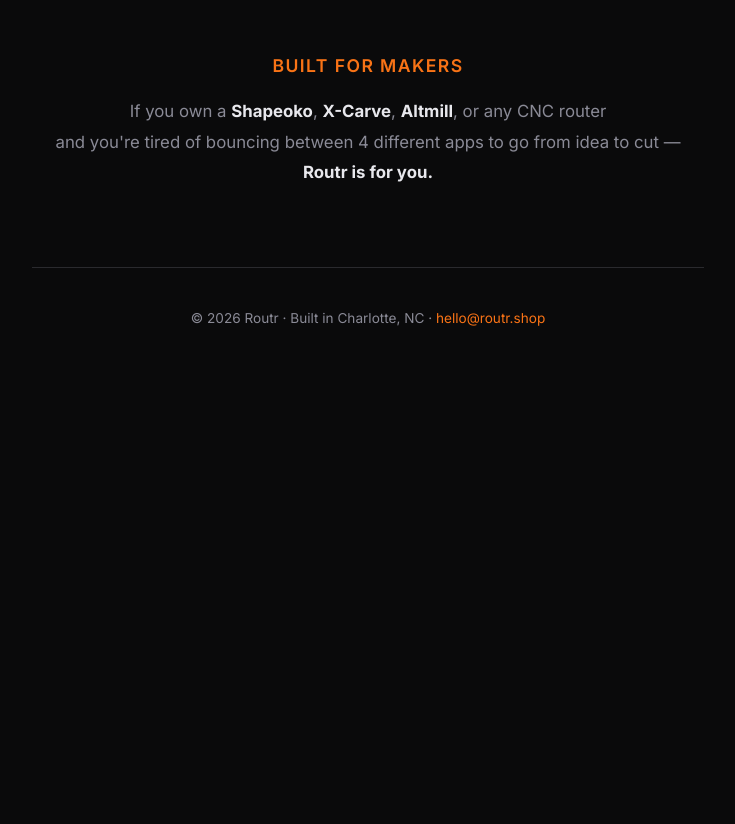
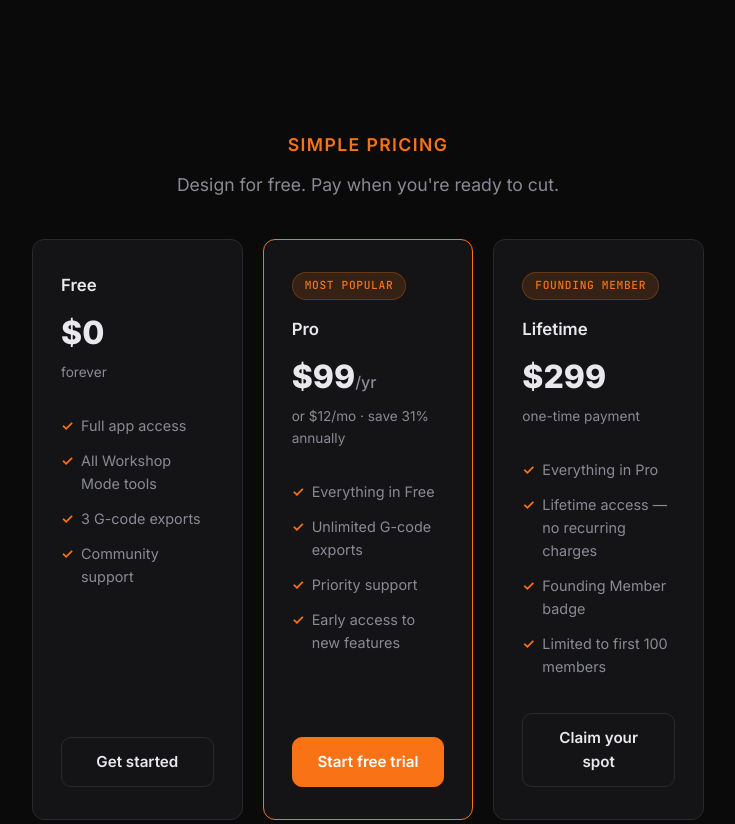
Before and after one commit to danhannah94/routr-landing, a plain HTML site: page index.html in a window 1280 px wide. Shown: the part 1400-2224 px from the top of the page, without its empty margins (272-1007 px from the left). Before the commit the page ends 1770 px from the top, so only its background shows below. Drawn offline with Linux system fonts and the light colour scheme.

Commit message:
feat: update landing page for launch (CTA, pricing, patent pending)

```diff
--- a/index.html
+++ b/index.html
@@ -4,9 +4,9 @@
   <meta charset="UTF-8">
   <meta name="viewport" content="width=device-width, initial-scale=1.0">
   <title>Routr — From Plan to Part, Faster</title>
-  <meta name="description" content="Routr turns your plans into CNC-ready cuts. Upload a PDF, lay out your boards, and generate toolpaths — all in one app. Coming soon.">
+  <meta name="description" content="Routr turns your plans into CNC-ready cuts. Design, generate toolpaths, simulate, and export G-code — all in one app.">
   <meta property="og:title" content="Routr — From Plan to Part, Faster">
-  <meta property="og:description" content="Upload a PDF. Lay out your boards. Generate toolpaths. All in one app.">
+  <meta property="og:description" content="Design. Generate toolpaths. Simulate. Export G-code. All in one app.">
   <meta property="og:type" content="website">
   <meta property="og:url" content="https://routr.shop">
   <link rel="preconnect" href="https://fonts.googleapis.com">
@@ -148,75 +148,43 @@
       background: var(--accent-glow);
     }
 
-    /* EMAIL FORM */
+    /* CTA BUTTON */
     .signup {
       max-width: 460px;
       margin: 0 auto;
+      text-align: center;
     }
 
-    .signup p {
+    .signup .cta-sub {
       font-size: 0.9rem;
       color: var(--text-muted);
-      margin-bottom: 16px;
+      margin-top: 16px;
     }
 
-    .form-row {
-      display: flex;
-      gap: 10px;
-    }
-
-    .form-row input[type="email"] {
-      flex: 1;
-      padding: 14px 18px;
-      border-radius: 10px;
-      border: 1px solid var(--border);
-      background: var(--surface);
-      color: var(--text);
-      font-size: 1rem;
-      font-family: inherit;
-      outline: none;
-      transition: border-color 0.2s;
-    }
-
-    .form-row input[type="email"]::placeholder {
-      color: var(--text-muted);
-    }
-
-    .form-row input[type="email"]:focus {
-      border-color: var(--accent);
-    }
-
-    .form-row button {
-      padding: 14px 28px;
-      border-radius: 10px;
+    .cta-button {
+      display: inline-block;
+      width: 100%;
+      max-width: 460px;
+      padding: 18px 32px;
+      border-radius: 12px;
       border: none;
       background: var(--accent);
       color: #fff;
-      font-size: 1rem;
-      font-weight: 600;
+      font-size: 1.15rem;
+      font-weight: 700;
       font-family: inherit;
       cursor: pointer;
       transition: background 0.2s, transform 0.1s;
-      white-space: nowrap;
+      text-decoration: none;
+      text-align: center;
     }
 
-    .form-row button:hover {
+    .cta-button:hover {
       background: var(--accent-hover);
     }
 
-    .form-row button:active {
+    .cta-button:active {
       transform: scale(0.97);
-    }
-
-    .success-msg {
-      display: none;
-      padding: 14px 18px;
-      border-radius: 10px;
-      background: rgba(34, 197, 94, 0.1);
-      border: 1px solid rgba(34, 197, 94, 0.3);
-      color: #4ade80;
-      font-size: 0.95rem;
-      text-align: center;
     }
 
     /* FEATURES */
@@ -269,6 +237,142 @@
       line-height: 1.6;
     }
 
+    /* PRICING */
+    .pricing {
+      padding: 80px 0;
+    }
+
+    .pricing h2 {
+      font-size: 1.1rem;
+      font-weight: 600;
+      color: var(--accent);
+      text-transform: uppercase;
+      letter-spacing: 0.08em;
+      margin-bottom: 12px;
+      text-align: center;
+    }
+
+    .pricing-subtitle {
+      color: var(--text-muted);
+      text-align: center;
+      margin-bottom: 40px;
+      font-size: 1.1rem;
+    }
+
+    .pricing-grid {
+      display: grid;
+      grid-template-columns: repeat(3, 1fr);
+      gap: 20px;
+    }
+
+    .pricing-card {
+      padding: 32px 28px;
+      border-radius: 12px;
+      background: var(--surface);
+      border: 1px solid var(--border);
+      display: flex;
+      flex-direction: column;
+      position: relative;
+    }
+
+    .pricing-card.featured {
+      border-color: var(--accent);
+    }
+
+    .pricing-badge {
+      font-family: 'JetBrains Mono', monospace;
+      font-size: 0.7rem;
+      font-weight: 500;
+      text-transform: uppercase;
+      letter-spacing: 0.06em;
+      color: var(--accent);
+      background: var(--accent-glow);
+      border: 1px solid rgba(249, 115, 22, 0.25);
+      padding: 4px 12px;
+      border-radius: 100px;
+      display: inline-block;
+      margin-bottom: 16px;
+      width: fit-content;
+    }
+
+    .pricing-card h3 {
+      font-size: 1.05rem;
+      font-weight: 600;
+      margin-bottom: 8px;
+    }
+
+    .pricing-price {
+      font-size: 2rem;
+      font-weight: 800;
+      margin-bottom: 4px;
+    }
+
+    .pricing-price-sub {
+      font-size: 0.85rem;
+      color: var(--text-muted);
+      margin-bottom: 24px;
+    }
+
+    .pricing-features {
+      list-style: none;
+      margin-bottom: 28px;
+      flex: 1;
+    }
+
+    .pricing-features li {
+      font-size: 0.9rem;
+      color: var(--text-muted);
+      padding: 6px 0;
+      padding-left: 20px;
+      position: relative;
+    }
+
+    .pricing-features li::before {
+      content: '✓';
+      position: absolute;
+      left: 0;
+      color: var(--accent);
+      font-weight: 600;
+    }
+
+    .pricing-btn {
+      display: inline-block;
+      width: 100%;
+      padding: 12px 24px;
+      border-radius: 10px;
+      font-size: 0.95rem;
+      font-weight: 600;
+      font-family: inherit;
+      cursor: pointer;
+      transition: background 0.2s, transform 0.1s, border-color 0.2s;
+      text-decoration: none;
+      text-align: center;
+      border: 1px solid var(--border);
+      background: transparent;
+      color: var(--text);
+    }
+
+    .pricing-btn:hover {
+      border-color: var(--accent);
+      color: var(--accent);
+    }
+
+    .pricing-btn:active {
+      transform: scale(0.97);
+    }
+
+    .pricing-btn.primary {
+      background: var(--accent);
+      color: #fff;
+      border-color: var(--accent);
+    }
+
+    .pricing-btn.primary:hover {
+      background: var(--accent-hover);
+      border-color: var(--accent-hover);
+      color: #fff;
+    }
+
     /* WHO IT'S FOR */
     .audience {
       padding: 40px 0 80px;
@@ -314,9 +418,8 @@
     /* RESPONSIVE */
     @media (max-width: 600px) {
       .hero { padding: 60px 0 40px; }
-      .form-row { flex-direction: column; }
-      .form-row button { width: 100%; }
       .feature-grid { grid-template-columns: 1fr; }
+      .pricing-grid { grid-template-columns: 1fr; }
       .pipeline { gap: 8px; }
       .pipeline-step { font-size: 0.75rem; padding: 6px 12px; }
     }
@@ -326,7 +429,7 @@
   <div class="container">
     <nav>
       <div class="logo">routr<span>.</span>shop</div>
-      <div class="nav-tag">coming soon</div>
+      <div class="nav-tag">patent pending</div>
     </nav>
 
     <section class="hero">
@@ -334,24 +437,18 @@
       <p>Upload a PDF plan. Lay out your boards. Generate CNC toolpaths. All in one app — no CAD degree required.</p>
 
       <div class="pipeline">
-        <span class="pipeline-step">PDF Upload</span>
+        <span class="pipeline-step">Design</span>
         <span class="pipeline-arrow">→</span>
-        <span class="pipeline-step">Board Layout</span>
+        <span class="pipeline-step">Toolpaths</span>
         <span class="pipeline-arrow">→</span>
-        <span class="pipeline-step">Assembly</span>
+        <span class="pipeline-step">Simulate</span>
         <span class="pipeline-arrow">→</span>
-        <span class="pipeline-step active">G-code ⚡</span>
+        <span class="pipeline-step active">Export G-code ⚡</span>
       </div>
 
       <div class="signup">
-        <p>Get notified when we launch — early access for the first 100 signups.</p>
-        <form id="signup-form" class="form-row">
-          <input type="email" id="email-input" placeholder="you@example.com" required>
-          <button type="submit">Notify Me</button>
-        </form>
-        <div class="success-msg" id="success-msg">
-          You're on the list! We'll reach out when it's time. 🎉
-        </div>
+        <a href="https://app.routr.shop" class="cta-button">Try Routr Free →</a>
+        <p class="cta-sub">No account needed to design. Sign up free to export G-code.</p>
       </div>
     </section>
 
@@ -381,6 +478,51 @@
       </div>
     </section>
 
+    <section class="pricing">
+      <h2>Simple pricing</h2>
+      <p class="pricing-subtitle">Design for free. Pay when you're ready to cut.</p>
+      <div class="pricing-grid">
+        <div class="pricing-card">
+          <h3>Free</h3>
+          <div class="pricing-price">$0</div>
+          <div class="pricing-price-sub">forever</div>
+          <ul class="pricing-features">
+            <li>Full app access</li>
+            <li>All Workshop Mode tools</li>
+            <li>3 G-code exports</li>
+            <li>Community support</li>
+          </ul>
+          <a href="https://app.routr.shop" class="pricing-btn">Get started</a>
+        </div>
+        <div class="pricing-card featured">
+          <div class="pricing-badge">Most Popular</div>
+          <h3>Pro</h3>
+          <div class="pricing-price">$99<span style="font-size: 1rem; font-weight: 500; color: var(--text-muted)">/yr</span></div>
+          <div class="pricing-price-sub">or $12/mo · save 31% annually</div>
+          <ul class="pricing-features">
+            <li>Everything in Free</li>
+            <li>Unlimited G-code exports</li>
+            <li>Priority support</li>
+            <li>Early access to new features</li>
+          </ul>
+          <a href="https://app.routr.shop" class="pricing-btn primary">Start free trial</a>
+        </div>
+        <div class="pricing-card">
+          <div class="pricing-badge">Founding Member</div>
+          <h3>Lifetime</h3>
+          <div class="pricing-price">$299</div>
+          <div class="pricing-price-sub">one-time payment</div>
+          <ul class="pricing-features">
+            <li>Everything in Pro</li>
+            <li>Lifetime access — no recurring charges</li>
+            <li>Founding Member badge</li>
+            <li>Limited to first 100 members</li>
+          </ul>
+          <a href="https://app.routr.shop" class="pricing-btn">Claim your spot</a>
+        </div>
+      </div>
+    </section>
+
     <section class="audience">
       <h2>Built for makers</h2>
       <p>
@@ -391,33 +533,9 @@
     </section>
 
     <footer>
-      <p>© 2026 Routr · Built in Charlotte, NC · <a href="mailto:hello@routr.shop">hello@routr.shop</a></p>
+      <p>© 2026 Routr · Patent Pending · Built in Charlotte, NC</p>
+      <p style="margin-top: 8px;"><a href="/terms">Terms of Use</a> · <a href="/privacy">Privacy Policy</a> · <a href="mailto:hello@routr.shop">Contact</a></p>
     </footer>
   </div>
-
-  <script>
-    // Email signup — stores to localStorage for now
-    // TODO: Replace with real backend (Cloudflare Worker + KV, or Buttondown, or Mailchimp)
-    const form = document.getElementById('signup-form');
-    const emailInput = document.getElementById('email-input');
-    const successMsg = document.getElementById('success-msg');
-
-    form.addEventListener('submit', async (e) => {
-      e.preventDefault();
-      const email = emailInput.value.trim();
-      if (!email) return;
-
-      // Store locally (replace with API call)
-      const signups = JSON.parse(localStorage.getItem('routr_signups') || '[]');
-      if (!signups.includes(email)) {
-        signups.push(email);
-        localStorage.setItem('routr_signups', JSON.stringify(signups));
-      }
-
-      // Show success
-      form.style.display = 'none';
-      successMsg.style.display = 'block';
-    });
-  </script>
 </body>
 </html>
```
